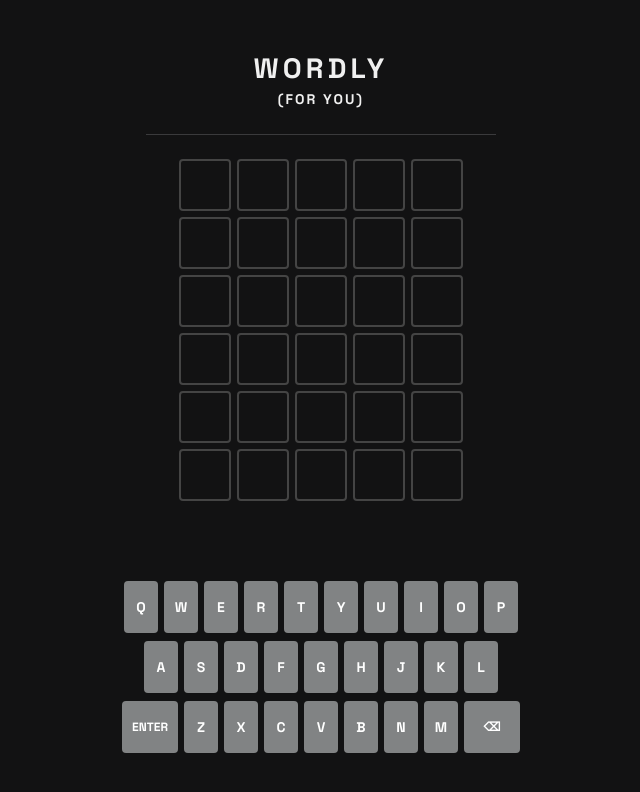
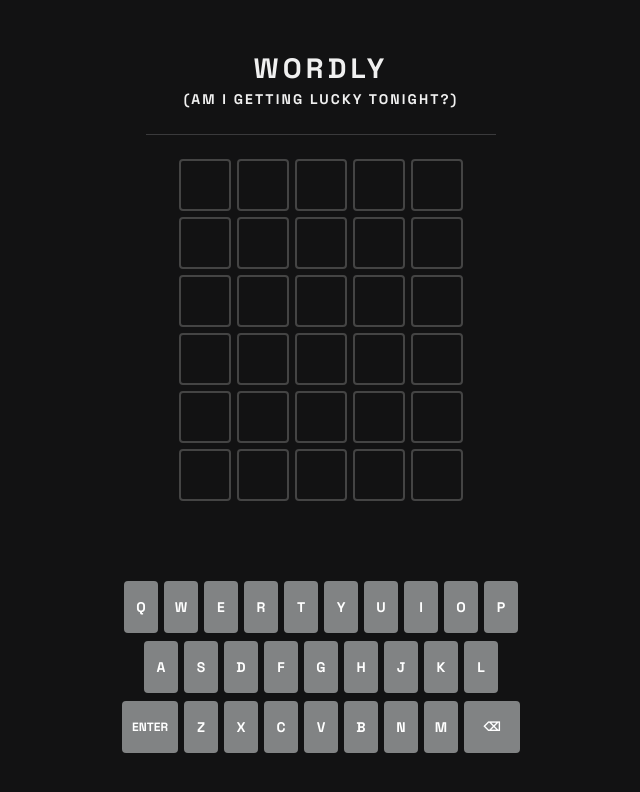
Before and after one commit to ParasharDeb/wordle-, a React (Vite) app in the folder frontend/: page / in a window 1280 px wide. Shown: the top 792 px of the page, without its empty margins (319-959 px from the left). Built offline with nearby package versions, Linux system fonts and the light colour scheme.

Commit message:
changed texts

```diff
--- a/frontend/src/components/pages/GamePage2.tsx
+++ b/frontend/src/components/pages/GamePage2.tsx
@@ -430,7 +430,7 @@ export function GamePage2() {
             WORDLY
           </div>
           <div style={{ fontSize: 14, fontWeight: 700, letterSpacing: "0.15em", color: "#f0f0f0" }}>
-            (FOR YOU)
+            (AM I GETTING LUCKY TONIGHT?)
           </div>
         </div>
 
```
